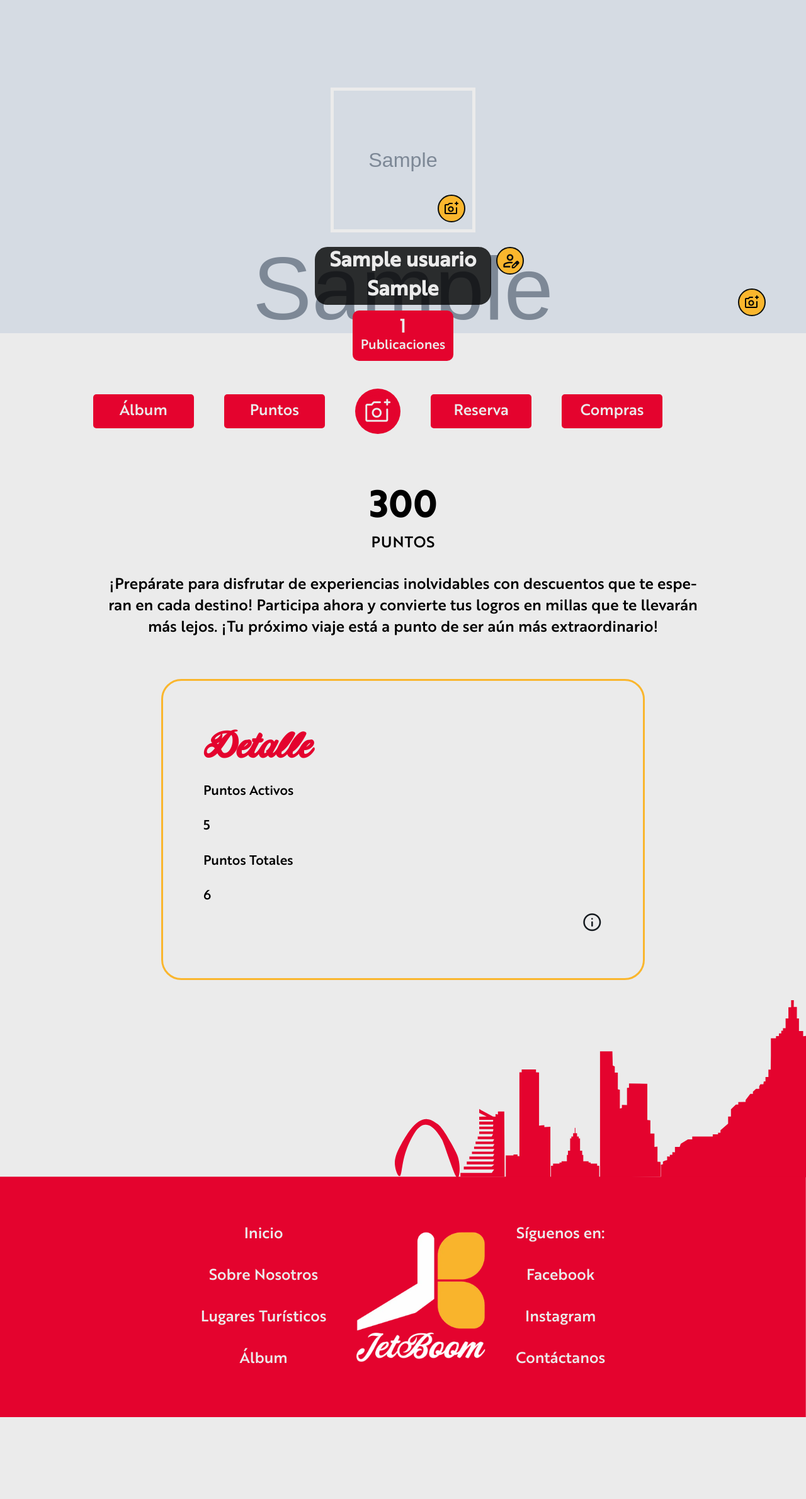
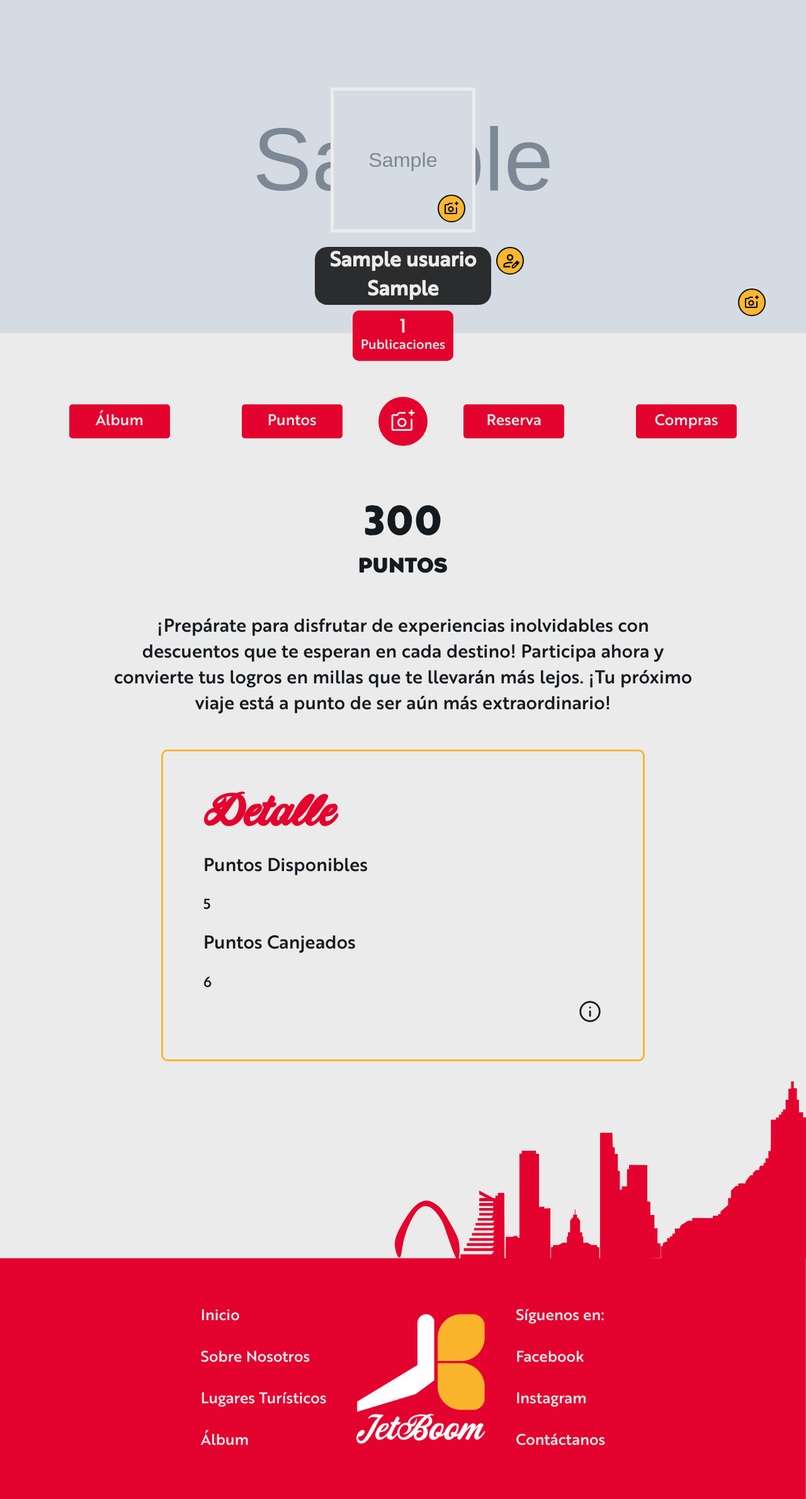
Before and after one commit to J-D-O-S/JetBoom-backend, a Django app: page /usuarios/perfil/puntos/ in a window 1280 px wide. Shown: the part 167-2547 px from the top of the page at 63% size. Before the commit the page ends 2417 px from the top, so only its background shows below. Run offline with Django 5.2, Linux system fonts and the light colour scheme; a user stored in the database is signed in; tables that the repository leaves empty hold one stand-in row (values such as "Sample post"); grey boxes marked "Sample" are stand-in pictures.

Commit message:
se modifica el texto de la caja de los puntos y la clase del boton de cerrar en el modal, se eliminan los estilos innecesarios y se arreglan para cuando la vista este en modo dark

```diff
--- a/Usuarios/templates/perfil/perfilPuntos.html
+++ b/Usuarios/templates/perfil/perfilPuntos.html
@@ -13,17 +13,17 @@
     </div>
     <div class="descripcion-puntos">
     <p>
-        ¡Prepárate para disfrutar de experiencias inolvidables con descuentos que te espe-</br>
-        ran en cada destino! Participa ahora y convierte tus logros en millas que te llevarán</br>
+        ¡Prepárate para disfrutar de experiencias inolvidables con descuentos que te esperan
+         en cada destino! Participa ahora y convierte tus logros en millas que te llevarán
         más lejos. ¡Tu próximo viaje está a punto de ser aún más extraordinario!
     </p>
     </div>
     <div class="tabla-puntos">
         <div class="detalle-puntos">
             <h2>Detalle</h2>
-            <p class="fecha-obtenidos">Puntos Activos</p>
+            <p class="fecha-obtenidos">Puntos Disponibles</p>
             <p class="valor-puntos">5</p>
-            <p class="fecha-vencidos">Puntos Totales</p>
+            <p class="fecha-vencidos">Puntos Canjeados</p>
             <p class="valor-puntos">6</p>
         </div>
         <div class="modal-puntos">
@@ -34,7 +34,7 @@
 
 <div id="modal" class="modalmask">
     <div class="modalbox resize">
-        <a href="#close" title="Close" class="btn-base">X</a>
+        <a href="#close" title="Close" class="btn-cards">X</a>
         <h2>Puntos</h2>
         <p>2500 puntos = 50%</p>
         <p>2000 puntos = 40%</p>
--- a/static/css/perfilPuntos.css
+++ b/static/css/perfilPuntos.css
@@ -1,192 +1,69 @@
-/* ------------------------------------ contenido verperfil ------------------------------------ */
-.imgfotoperfil {
-  /* tamaño y estilos del contenedor de la imagen de perfil */
-    position: relative;
-    width: 100%;
-    height: 550px;
-    overflow: hidden;
-  }
-
-  .imgfotoperfil img {
-    /* tamaño de la imagen de perfil */
-    width: 100%;
-    height: auto;
-    object-fit: cover;
-  }
-
-  .fotodeperfil {
-    /* tamaño y estilos del contenedor de la foto de perfil del usuario */
-    position: absolute;
-    top: 50%;
-    left: 50%;
-    transform: translate(-50%, -50%);
-    width: 230px;
-    height: 230px;
-    overflow: hidden;
-    border: 5px solid var(--gris);
-    text-align: center;
-  }
-
-  .fotodeperfil img {
-    /* tamaño de la foto de perfil del usuario */
-    width: 100%;
-    height: 100%;
-    object-fit: cover;
-  }
-
-  .fotodeperfil h2 {
-    /* color y posicion del texto del contenedor */
-    color: var(--oscuro);
-    z-index: 10;
-  }
-
-  .nombreperfil {
-    /* estilos el texto del contenedor */
-    position: absolute;
-    top: 75%;
-    left: 50%;
-    transform: translateX(-50%);
-    font-size: 2rem;
-    color: var(--gris);
-    font-weight: bold;
-    z-index: 20;
-    background-color: rgba(0,0,0,.8);
-    border-radius: 20px;
-    width: 17.5rem;
-  }
-
-  .btn-editar .material-symbols-rounded {
-    /* estilos de los iconos del contenedor */
-    font-size: 2rem;
-    color: var(--gris);
-    position: absolute;
-    bottom: 2%;
-    right: 2%;
-    background-color: rgba(0, 0, 0, 0.7);
-    border-radius: 50%;
-    padding: 5px;
-  }
-
-  .btn-editar .material-symbols-rounded:hover {
-    /* animacion de los iconos del contenedor */
-    color: var(--oscuro);
-    background-color: var(--amarillo);
-  }
-
-  .contenedorcuadradorojo{
-    /* posicion del contenedor rojo de publicaciones */
-    display: flex;
-    justify-content: center;
-    align-items: center;
-    height: 1vh;
-  }
-
-  .cuadradorojo{
-    /* tamaño y estilos del contenedor rojo de publicaciones */
-    width: 10rem;
-    height: 5rem;
-    color: var(--gris);
-    background-color: var(--rojo);
-    border-radius: var(--border-radius);
-    z-index: 20;
-    padding: 0.5%;
-  }
-
-  .cuadradorojo h1{
-  font-size: 1.9rem;
-  }
-
-  .cuadradorojo p{
-    font-size: 1.3rem;
-    margin-top: -0.5rem;
-  }
-
-  /* contenedor de los botones */
-  .botones-seccion {
-    padding-top:3rem;
-    display: flex;
-    justify-content: center;
-    align-items: center;
-    gap: 3rem;
-    margin: 2rem 0;
-  }
-
-  .dot-style{
-    display: flex;
-    justify-content: center;
-    align-items: center;
-  }
-
-  .dot-style .btn-base{
-    width: 10rem;
-    display: flex;
-    justify-content: center;
-  }
-
-  .btn-redondo .material-symbols-rounded {
-    /* estilos de los iconos del boton */
-    font-size: 2.7rem;
-    color: var(--gris);
-    background-color: var(--rojo);
-    border-radius: 50%;
-    padding: 5px;
-  }
-
-  .btn-redondo .material-symbols-rounded:hover {
-    /* animacion de los iconos del boton */
-    background-color: var(--rojo-claro);
-  }
-
   /* ------------------------------------ contenido puntos ------------------------------------ */
-
   .container-puntos{
     padding: 2rem;
   }
+
   .container-puntos h1{
-    font-size: 3.5rem;
+    font-size: 4rem;
+    font-family: "titulos";
     font-weight: 600;
+    color: var(--font-color-oscuro);
   }
+
   .container-puntos p{
-    font-size: 1.5rem;
+    font-size: 2rem;
+    font-family: "titulos-especiales";
+    color: var(--font-color-oscuro);
   }
+
   .descripcion-puntos{
-    font-size: 1.5rem;
-    margin-bottom: 5%;
+    font-size: 1.8rem;
+    color: var(--font-color-oscuro);
+    margin: 2% 14% 4%;
   }
+
   .tabla-puntos{
     margin: 0 auto;
     border: 3px solid var(--amarillo);
-    border-radius: 2rem;
+    border-radius: var(--border-radius);
     width: 60%;
-    padding: 4rem;
+    padding: 3rem 4rem;
   }
+
   .detalle-puntos{
     display:flex;
     flex-direction: column;
     align-items: flex-start;
   }
+
   .detalle-puntos h2{
     font-family: "JF";
-    font-size:3.3rem;
+    font-size: 4rem;
     font-weight: 600;
     color: var(--rojo);
   }
+
   .fecha-obtenidos,
   .fecha-vencidos{
-    font-size: 1.3rem;
+    font-size: 1.8rem;
+    color: var(--font-color-oscuro);
     margin: 2.5% 0;
   }
+
   .valor-puntos{
-    font-size: 1.3rem;
+    font-size: 1.4rem;
+    color: var(--font-color-oscuro);
     margin: 1.5% 0;
   }
+
   .modal-puntos{
     display:flex;
     justify-content: flex-end;
   }
+
   .modal-puntos .material-symbols-rounded{
-    color: var(--oscuro);
-    font-size: 2.1rem;
+    color: var(--font-color-oscuro);
+    font-size: 2.5rem;
   }
 
   /*modal*/
@@ -205,6 +82,7 @@
       transition: opacity 400ms ease-in;
       pointer-events: none;
   }
+
   .modalmask:target {
       opacity:1;
       pointer-events: auto;
@@ -227,20 +105,24 @@
   .movedown {
       margin: 0 auto;
   }
+
   .rotate {
       margin: 10% auto;
       -webkit-transform: scale(-5,-5);
       transform: scale(-5,-5);
   }
+
   .resize {
       margin: 10% auto;
   }
+
   .modalmask:target .movedown{
       margin:10% auto;
   }
+
   .modalmask:target .rotate{
       transform: rotate(360deg) scale(1,1);
-          -webkit-transform: rotate(360deg) scale(1,1);
+      -webkit-transform: rotate(360deg) scale(1,1);
   }
 
   .modalmask:target .resize{
@@ -248,7 +130,7 @@
   }
 
   /*Boton de cerrar*/
-  .modalbox .btn-base {
+  .modalbox .btn-cards {
       line-height: 2rem;
       position: absolute;
       right: 1px;
@@ -259,13 +141,14 @@
       display: flex;
       justify-content: center;
   }
+
   .modalbox h2{
-    font-size: 2rem;
+    font-size: 2.5rem;
     font-weight: 400;
     padding: 7% 7% 3% 7%;
   }
   .modalbox p{
-    font-size: 1.1rem;
+    font-size: 1.4rem;
     text-align: left;
     padding: 1.5%;
   }
```
